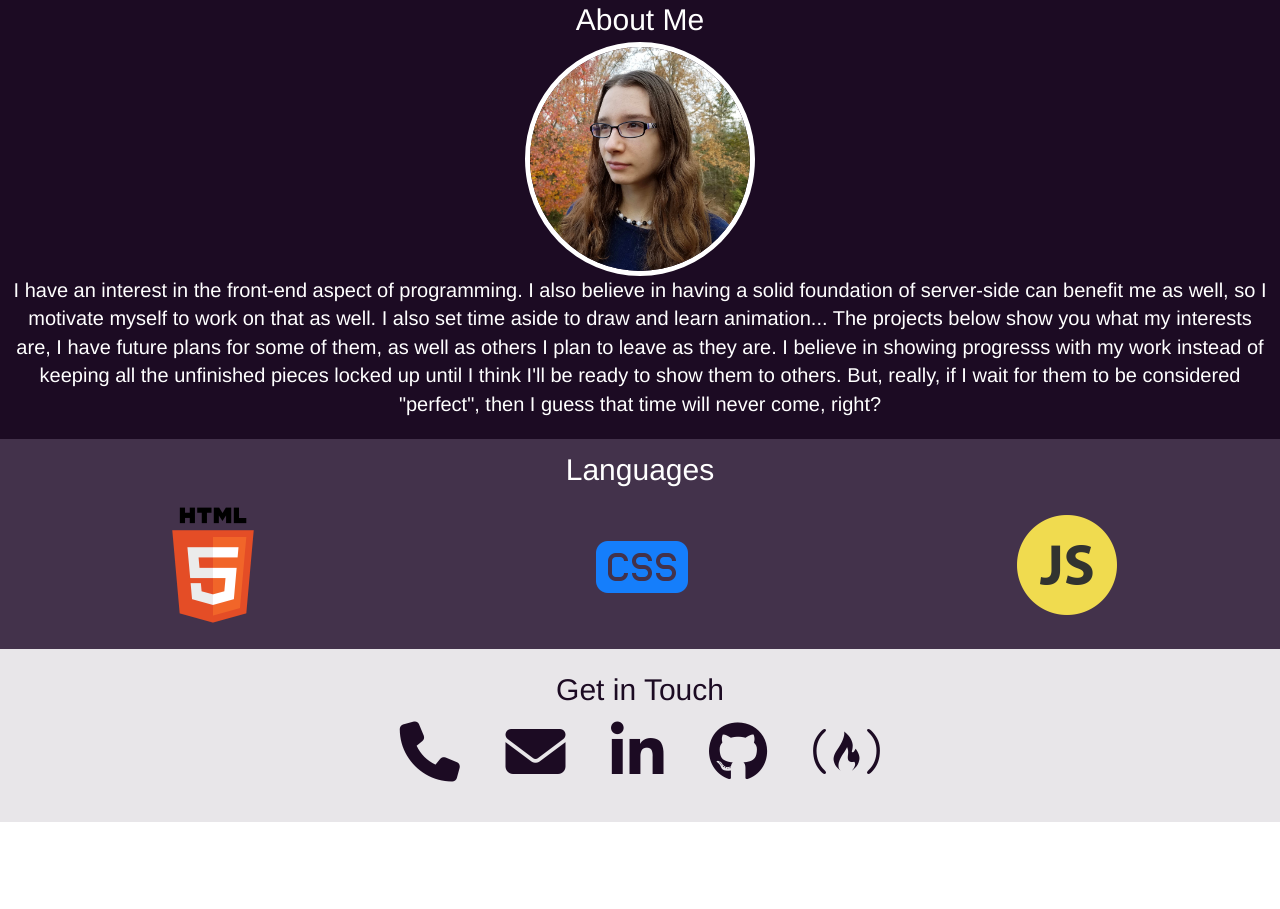
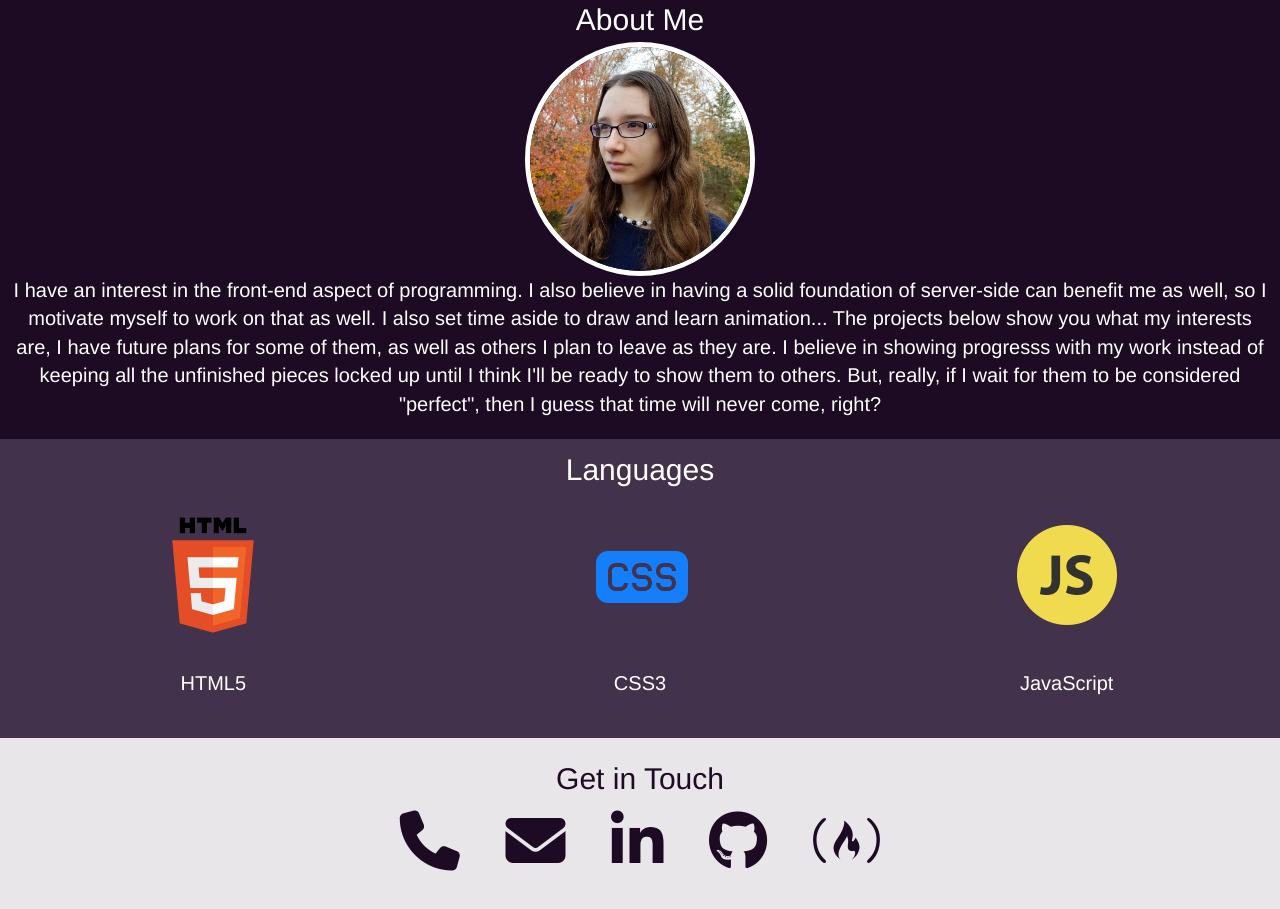
Before and after one commit to Dana94/Portfolio, a plain HTML site: page index.html in a window 1280 px wide. Shown: the part 591-1500 px from the top of the page. Before the commit the page ends 1413 px from the top, so only its background shows below. Drawn offline with nearby package versions, Linux system fonts and the light colour scheme.

Commit message:
added the names of the languages below their icons

```diff
--- a/index.html
+++ b/index.html
@@ -96,13 +96,29 @@
 				<div class="row text-center icon-row">
 					<!-- Java logo and JS logo source: https://www.iconfinder.com/iconsets/scripting-and-programming-languages -->
 				  	<div class="col-md-4 col-sm-4 col-xs-4">
-						<img src="images/html5.png">
+						<div class="row">
+							<img src="images/html5.png">
+						</div>
+						<div class="row">
+							HTML5
+						</div>
+
 					</div>
 					<div class="col-md-4 col-sm-4 col-xs-4">
-						<img src="images/css.png">
+						<div class="row">
+							<img src="images/css.png">
+						</div>
+						<div class="row">
+							CSS3
+						</div>
 					</div>
 					<div class="col-md-4 col-sm-4 col-xs-4">
-						<img src="images/JS.png">
+						<div class="row">
+							<img src="images/JS.png">
+						</div>
+						<div class="row">
+							JavaScript
+						</div>
 					</div>
 				</div>
 			</div>
```
